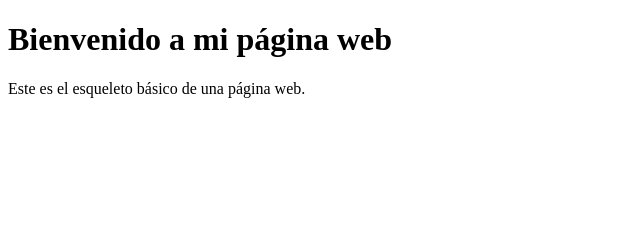
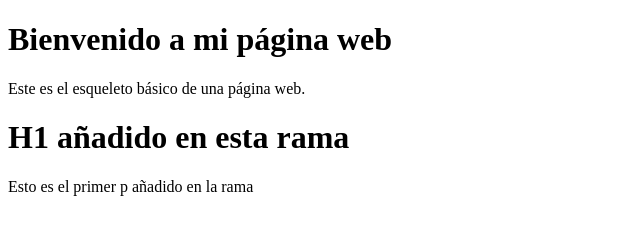
Before and after one commit to davidst79/UD-5_Tarea4_David_Suarez_Tames_Remote, a plain HTML site: page index.html in a window 1280 px wide. Shown: the whole page, without its empty margins (0-640 px from the left). Drawn offline with Linux system fonts and the light colour scheme.

Commit message:
Primer commit añadiendo un h1 y un p

```diff
--- a/index.html
+++ b/index.html
@@ -8,4 +8,7 @@
 <body>
     <h1>Bienvenido a mi página web</h1>
     <p>Este es el esqueleto básico de una página web.</p>
+
+    <h1>H1 añadido en esta rama</h1>
+    <p>Esto es el primer p añadido en la rama</p>
 </body>
```
